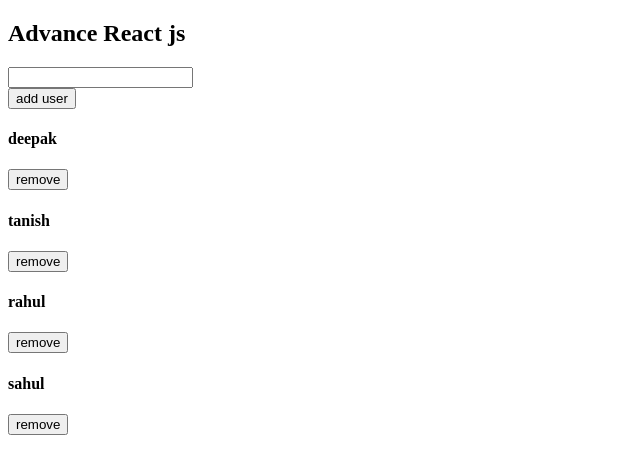
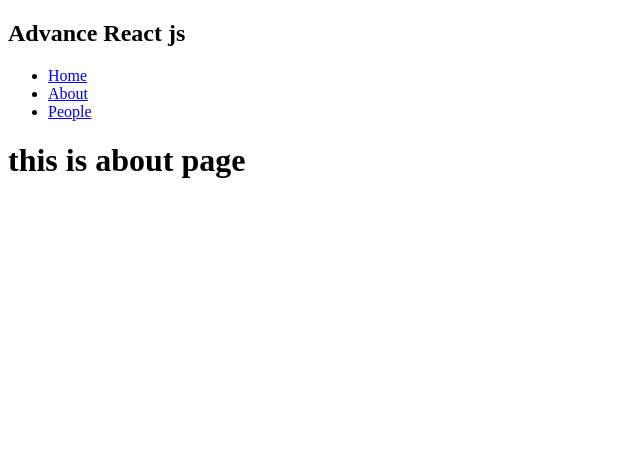
Before and after one commit to deepakkumar2231/Advanced_Training, a React (Create React App) app: page /about in a window 1280 px wide. Shown: the top 474 px of the page, without its empty margins (0-640 px from the left). Built offline with nearby package versions, Linux system fonts and the light colour scheme; the HTML template or start-up script is replaced by a standard one.

Commit message:
first commit in App

```diff
--- a/package.json
+++ b/package.json
@@ -9,6 +9,7 @@
     "axios": "^0.21.1",
     "react": "^17.0.2",
     "react-dom": "^17.0.2",
+    "react-router-dom": "^5.2.0",
     "react-scripts": "4.0.3",
     "web-vitals": "^1.1.2"
   },
--- a/src/App.js
+++ b/src/App.js
@@ -10,17 +10,14 @@ import  UseEffectBasic from './tutorial/UseEffectBasic';
 import LearnJSON from './tutorial/LearnJSON';
 import Forms from './tutorial/Forms';
 import Index from './tutorial/Reducer/Index';
+import ReactRouterDom from './tutorial/React-Router/ReactRouterDom';
 
 function App() {
   return (
     <div className="container">
       <h2>Advance React js</h2>
 
-     {/*<UseStateCounter></UseStateCounter>*/}
-    {/* <UseEffectBasic></UseEffectBasic>*/}
-    {/*<LearnJSON></LearnJSON>*/}
-    {/*<Forms></Forms>*/}
-    <Index></Index>
+   <ReactRouterDom></ReactRouterDom>
     </div>
   );
 }
--- a/src/tutorial/React-Router/About.js
+++ b/src/tutorial/React-Router/About.js
@@ -3,7 +3,7 @@ import React from 'react'
 function About() {
     return (
         <div>
-
+            <h1>this is about page</h1>
         </div>
     )
 }
--- a/src/tutorial/React-Router/Error.js
+++ b/src/tutorial/React-Router/Error.js
@@ -1,10 +1,13 @@
 import React from 'react'
+import { Link } from 'react-router-dom'
 
 function Error() {
     return (
-        <div>
+        <>
+            <h1>404 page not found</h1>
 
-        </div>
+            <Link to='/' className='item'>GO TO HOME</Link>
+           </>
     )
 }
 
--- /dev/null
+++ b/src/tutorial/React-Router/Home.js
@@ -0,0 +1,9 @@
+import React from 'react'
+
+function Home() {
+    return (
+        <h1>This is home</h1>
+    )
+}
+
+export default Home
--- a/src/tutorial/React-Router/NavBar.js
+++ b/src/tutorial/React-Router/NavBar.js
@@ -1,10 +1,21 @@
 import React from 'react'
+import { Link } from 'react-router-dom'
 
 function NavBar() {
     return (
-        <div>
-
-        </div>
+        <nav>
+            <ul>
+                <li>
+                    <Link to='/' className='item'>Home</Link>
+                </li>
+                <li>
+                    <Link to='/about' className='item'>About</Link>
+                </li>
+                <li>
+                    <Link to='/people' className='item'>People</Link>
+                </li>
+            </ul>
+        </nav>
     )
 }
 
--- /dev/null
+++ b/src/tutorial/React-Router/People.js
@@ -0,0 +1,26 @@
+import React,{useState } from 'react'
+import {data} from'../data'
+
+
+function People() {
+    const [people,setPeople]=useState(data);
+    return (
+      <>
+      <h1>people page</h1>
+      {
+          people.map((i)=>{//i is just parameter
+              return(
+                  <div key={i.id} className='item'>
+                      <h4>{i.name}</h4>
+
+                  </div>
+
+              )
+
+          })
+      }
+      </>
+    )
+}
+
+export default People
--- /dev/null
+++ b/src/tutorial/React-Router/ReactRouterDom.js
@@ -0,0 +1,38 @@
+import React from 'react'
+import About from './About'
+import Home from './Home'
+import Error from './Error'
+import NavBar from './NavBar'
+import People from './People'
+import Person from './Person'
+import { BrowserRouter as Router, Route, Switch } from "react-router-dom";
+//we want to use our router in our web page so that we would require a router our component to there
+
+function ReactRouterDom() {
+    return (
+
+        <Router>
+        <NavBar />
+        <Switch>
+            <Route exact path="/">
+                {/* //either write exact or write full name of path bcoz / will  */}
+                <Home />
+            </Route>
+            <Route path="/about">
+                <About />
+            </Route>
+
+            <Route path="/people">
+                <People />
+            </Route>
+            <Route path="*">
+                {/* // this is going to show in every page , to remove this wrap all route in switch */}
+                <Error />
+            </Route>
+
+        </Switch>
+    </Router>
+    )
+}
+
+export default ReactRouterDom
--- a/src/tutorial/UseStateArray.js
+++ b/src/tutorial/UseStateArray.js
@@ -15,7 +15,7 @@ function UseStateArray() {
             return (
                 <div key={id} className='item'>
                     <h4>{name}</h4>
-                    <button onClick={()=>removeItem(id)}>remove hime</button>
+                    <button onClick={()=>removeItem(id)}>remove him</button>
                 </div>
             )
             }
--- a/src/tutorial/UseStateObject.js
+++ b/src/tutorial/UseStateObject.js
@@ -6,21 +6,17 @@ function UseStateObject() {
         age:'50',
         message:"i am god"
     });
-    const [name,setName]=useState(
-        "tony stark"
-    )
-    const [age,setAge]=useState(45)
-    const [message,setMessage]=useState("i am ironman")
+
     const changeMessage=()=>{
         setPerson({...person,message:"not anymore"});
-        setMessage("hello world");
+        //setMessage("hello world");
     }
     return (
         <div>
             <>
-            <h3>{name}</h3>
-            <h3>{age}</h3>
-            <h3>{message}</h3>
+            <h3>{person.name}</h3>
+            <h3>{person.age}</h3>
+            <h3>{person.message}</h3>
             <button classname="btn" onClick={changeMessage}>change my message</button>
             </>
         </div>
```
Also changed, not shown: src/reportWebVitals.js (added, +13 -0 lines), src/logo.svg (added), src/tutorial/Reducer/Index.js (line endings or trailing spaces), 1 other file (tests, documents, lock files or other folders).
